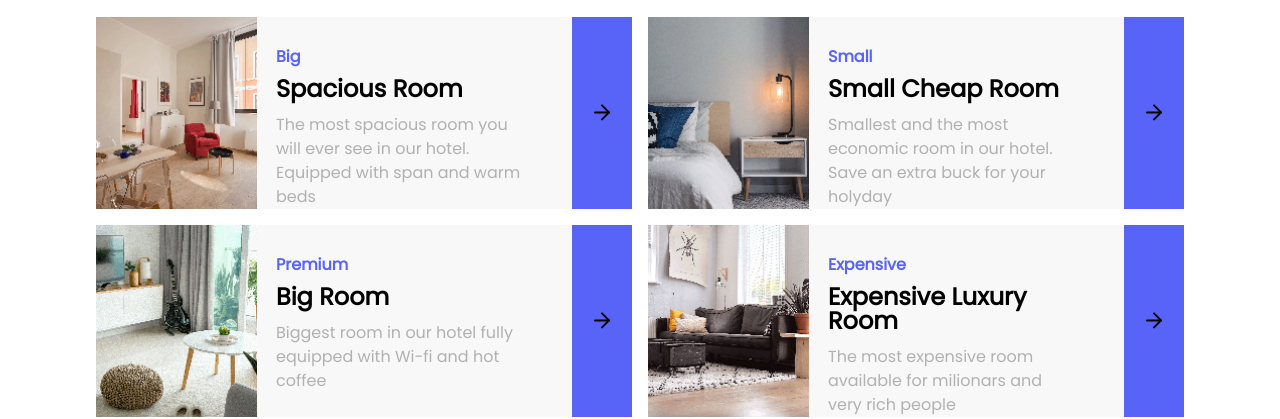
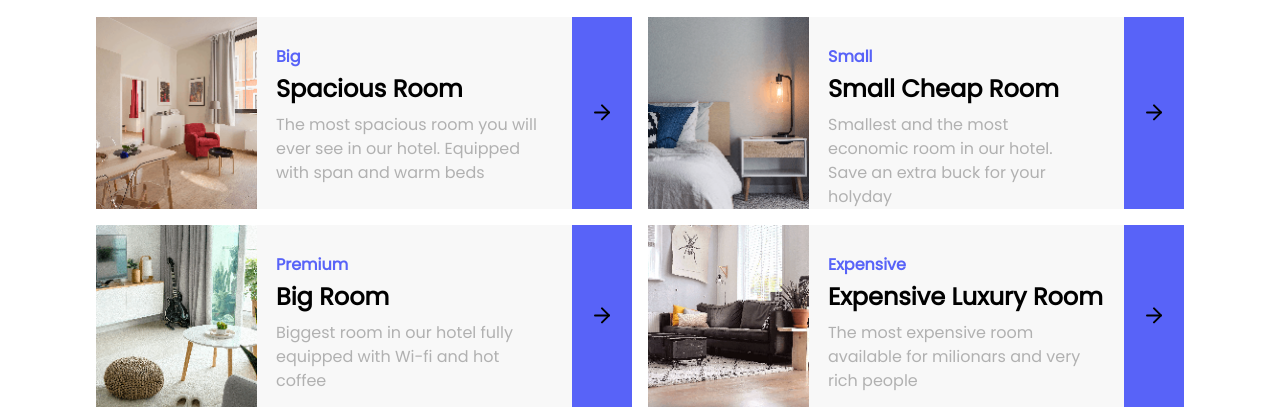
Before and after one commit to ninorak/Midterm-project-3, a plain HTML site: page index.html in a window 1280 px wide. Shown: the part 536-955 px from the top of the page. Drawn offline with Linux system fonts and the light colour scheme.

Commit message:
Update style.css

```diff
--- a/css/style.css
+++ b/css/style.css
@@ -119,12 +119,14 @@ header a {
     color: #b1b1b1;
     font-size: 1rem;
     line-height: 1.5;
+    padding-right: 2em;
 }
 .arrow {
     width: 60px;
     height: 100%;
     background-color: #5863f8;
-    margin-left: 3em;
+    margin-left: auto;
+    margin-right: 0;
 }
 .arrow a {
     height: 100%;
```
